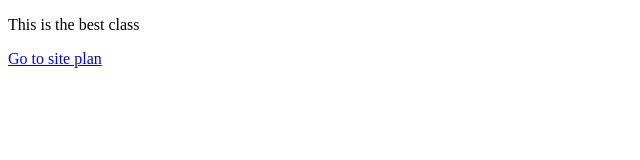
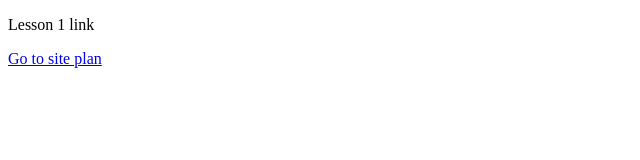
Before and after one commit to sheldonu/wdd130, a plain HTML site: page index.html in a window 1280 px wide. Shown: the full height of the page, 0-640 px from the left. Drawn offline with Linux system fonts and the light colour scheme.

Commit message:
site plan updated

```diff
--- a/index.html
+++ b/index.html
@@ -8,7 +8,7 @@
 
 </head>
 <body>
-    <p>This is the best class</p>
+    <p>Lesson 1 link</p>
     <a href="./wdd130/wwr/site-plan-rafting.html">Go to site plan</a>
 </body>
 </html>
```
